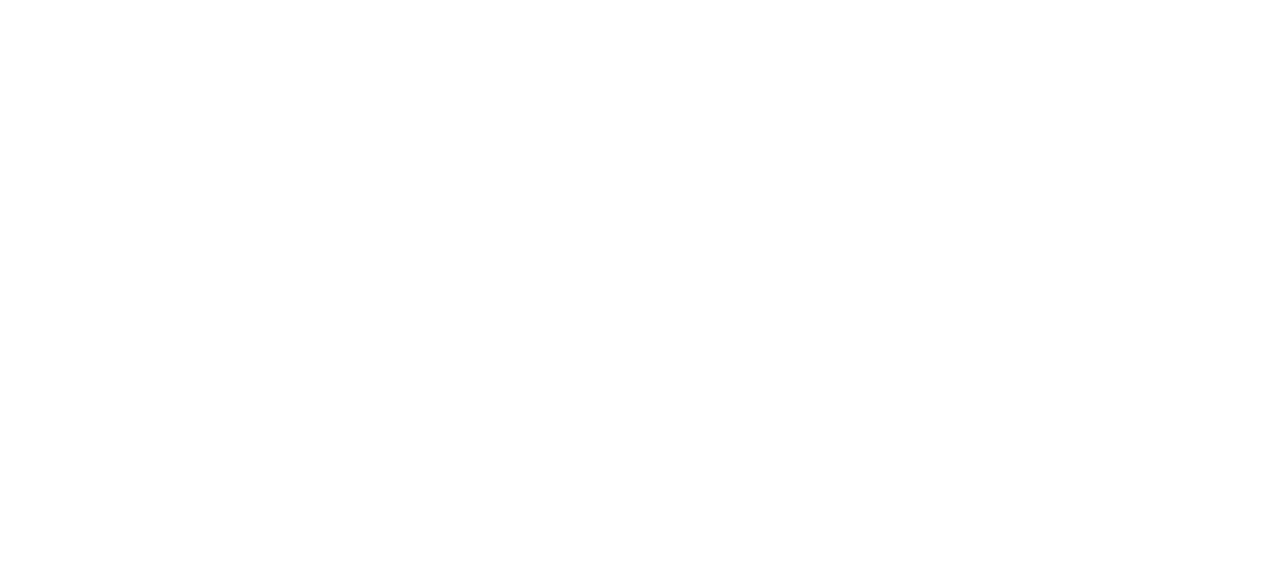
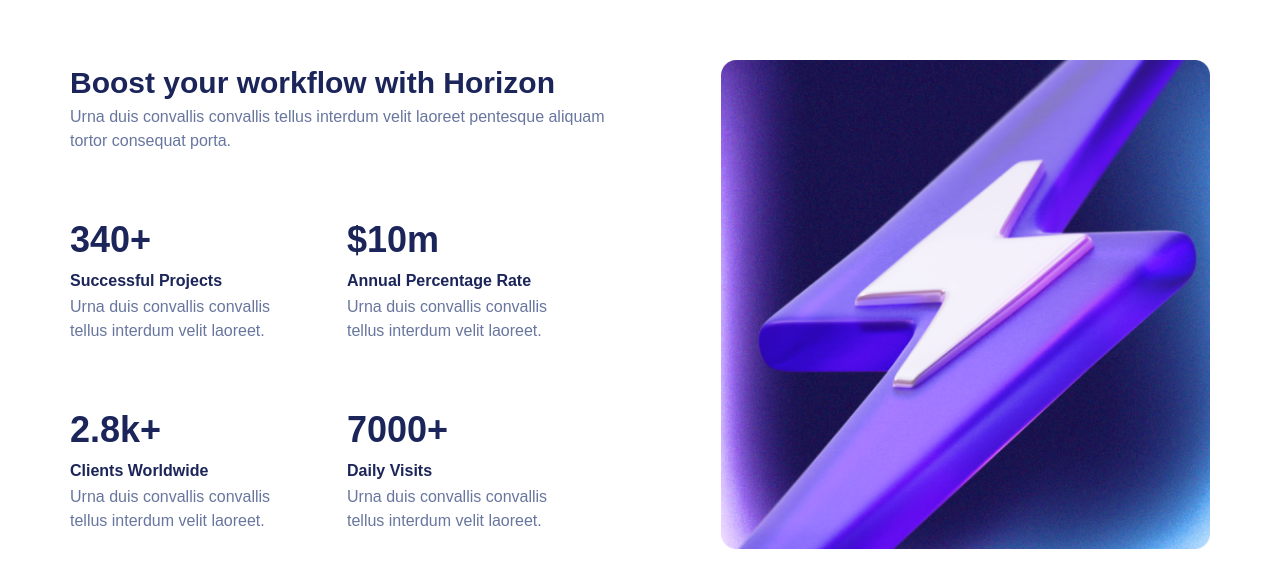
Before and after one commit to montrealdream/Learn-ReactJs, a React (Create React App) app: page / in a window 1280 px wide. Shown: the part 1750-2338 px from the top of the page. Before the commit the page ends 1690 px from the top, so only its background shows below. Built offline with nearby package versions, Linux system fonts and the light colour scheme; the HTML template or start-up script is replaced by a standard one.

Commit message:
section 4

```diff
--- a/src/App.js
+++ b/src/App.js
@@ -4,6 +4,7 @@
 import { Section1 } from './components/Section1/Section1';
 import { Section2 } from './components/Section2/Section2';
 import { Section3 } from './components/Section3/Section3';
+import { Section4 } from './components/Section4/Section4';
 
 function App() {
   return (
@@ -12,6 +13,7 @@
       <Section1 />
       <Section2 />
       <Section3 />
+      <Section4 />
     </>
   );
 }
--- /dev/null
+++ b/src/components/Section4/Section4.jsx
@@ -0,0 +1,51 @@
+import { Section4BoxTitle } from "./Section4BoxTitle";
+
+import Section4Image from '../../assets/images/Section4-Image.png';
+import { Section4Item } from "./Section4Item";
+
+export const Section4 = () => {
+    return (
+        <>
+            <section className="py-[120px]">
+                <div className="container mx-auto">
+                    <div className="flex gap-x-[110px]">
+                        <div className="w-[50%]">
+                            <Section4BoxTitle />
+
+                            <div className="flex items-center flex-wrap gap-y-[60px] gap-x-[40px]">
+                                <Section4Item
+                                    number="340+"
+                                    title="Successful Projects"
+                                    desc="Urna duis convallis convallis tellus interdum velit laoreet."
+                                />
+                                <Section4Item
+                                    number="$10m"
+                                    title="Annual Percentage Rate"
+                                    desc="Urna duis convallis convallis tellus interdum velit laoreet."
+                                />
+                                <Section4Item
+                                    number="2.8k+"
+                                    title="Clients Worldwide"
+                                    desc="Urna duis convallis convallis tellus interdum velit laoreet."
+                                />
+                                <Section4Item
+                                    number="7000+"
+                                    title="Daily Visits"
+                                    desc="Urna duis convallis convallis tellus interdum velit laoreet."
+                                />
+                            </div>
+                        </div>
+
+                        <div className="">
+                            <img
+                                className="aspect-square"
+                                src={Section4Image}
+                                alt=""
+                            />
+                        </div>
+                    </div>
+                </div>
+            </section>
+        </>
+    );
+}
--- /dev/null
+++ b/src/components/Section4/Section4BoxTitle.jsx
@@ -0,0 +1,15 @@
+export const Section4BoxTitle = (props) => {
+    return (
+        <>
+            <div className="mb-[60px]">
+                <h3 className="text-dark text-[30px] font-[800]">
+                    Boost your workflow with Horizon
+                </h3>
+                <p className="text-light text-[16px] font-[500]">
+                    Urna duis convallis convallis tellus interdum velit laoreet pentesque aliquam tortor consequat porta.
+                </p>
+            </div>
+
+        </>
+    );
+}
--- /dev/null
+++ b/src/components/Section4/Section4Item.jsx
@@ -0,0 +1,17 @@
+export const Section4Item = (props) => {
+    return (
+        <>
+            <div className="w-[237px] flex flex-col gap-y-[2px]">
+                <div className="text-dark text-[36px] font-[800]">
+                    {props.number}
+                </div>
+                <h4 className="text-dark text-[16px] font-[700]">
+                    {props.title}
+                </h4>
+                <p className="text-light text-[16px] font-[500]">
+                    {props.desc}
+                </p>
+            </div>
+        </>
+    );
+}
```
Also changed, not shown: src/assets/images/Section4-Image.png (added).
